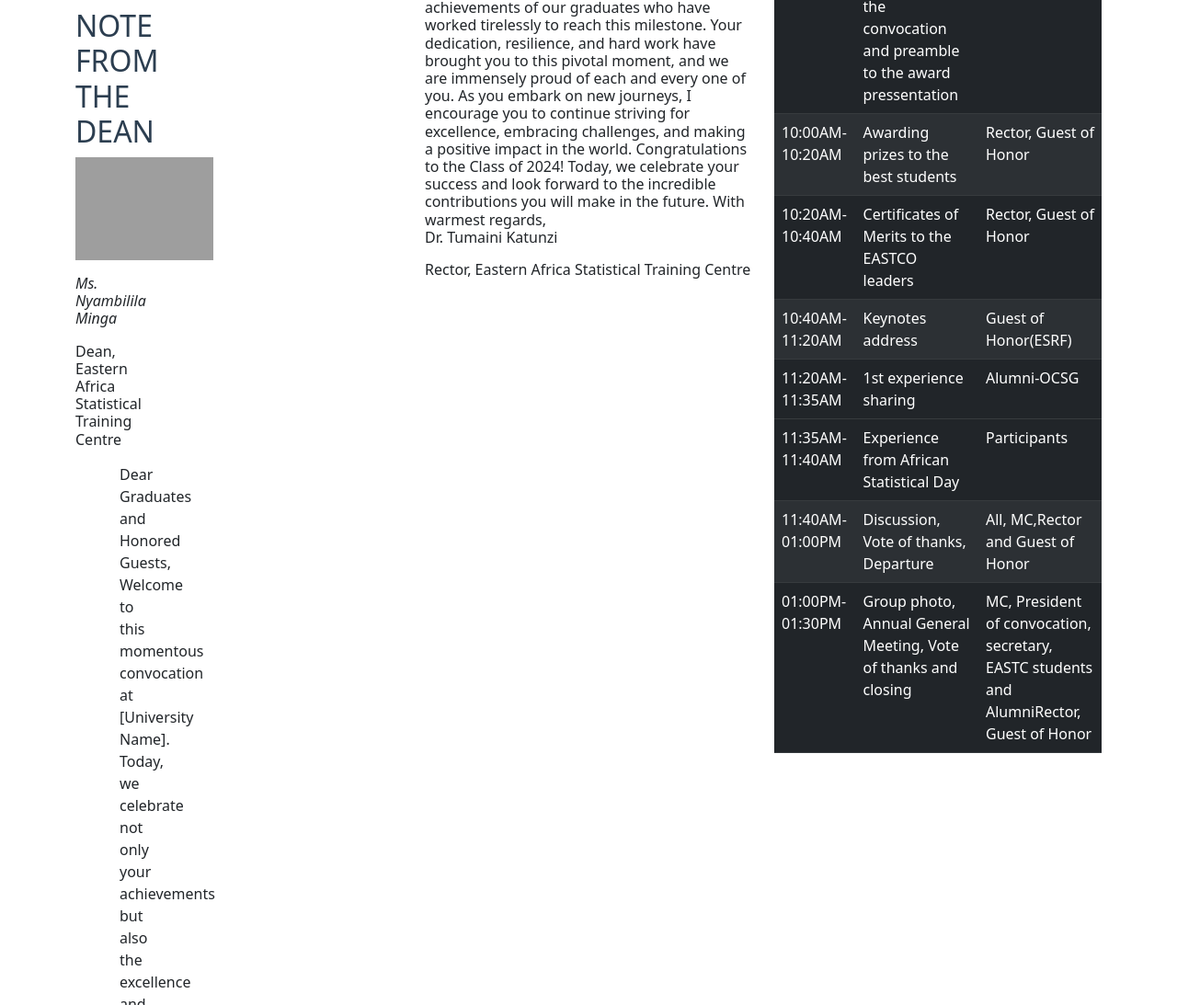
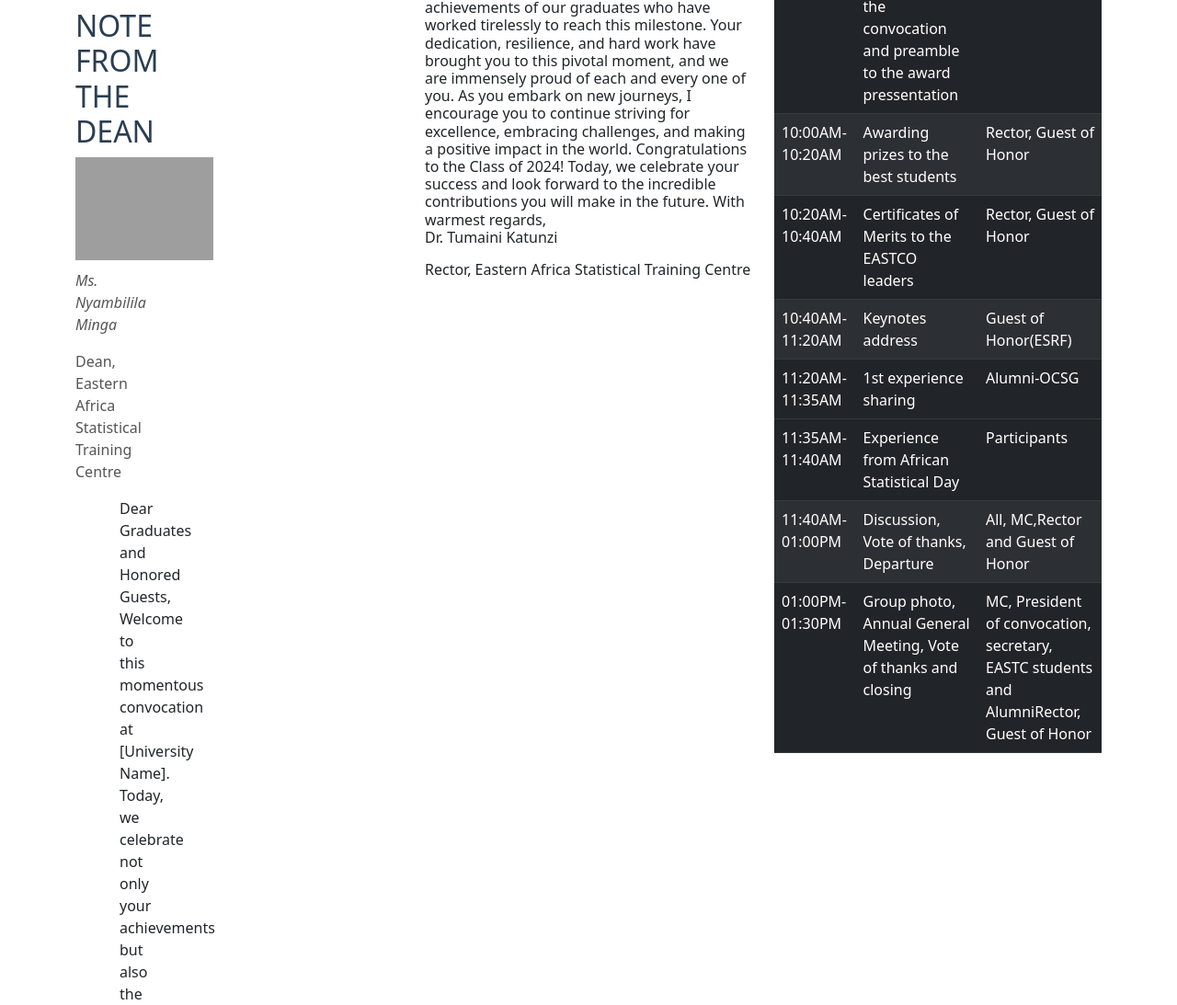
Before and after one commit to naomiekins/Naomie, a plain HTML site: page index.html in a window 1280 px wide. Shown: the part 991-2084 px from the top of the page at 92% size. Drawn offline with nearby package versions, Linux system fonts and the light colour scheme; grey boxes are pictures that could not be loaded.

Commit message:
Update index.html

```diff
--- a/index.html
+++ b/index.html
@@ -40,9 +40,9 @@
             <div class="dean-note">
             <h2>NOTE FROM THE DEAN</h2>
             <img src="dean.jpg" width="150px" alt="Graduation ceremony">
-            <p  class="caption"> <h6><p style="font-style:italic;">Ms. Nyambilila Minga<p></p>
+            <div  class="caption"> <p style="font-style:italic;">Ms. Nyambilila Minga</p>
                 <p>
-                Dean,  Eastern Africa Statistical Training Centre             </h6></p>
+                Dean,  Eastern Africa Statistical Training Centre </div>
                 <div class="event-dean">
                 Dear Graduates and Honored Guests,
 Welcome to this momentous convocation at [University Name]. Today, we celebrate not only your
```
